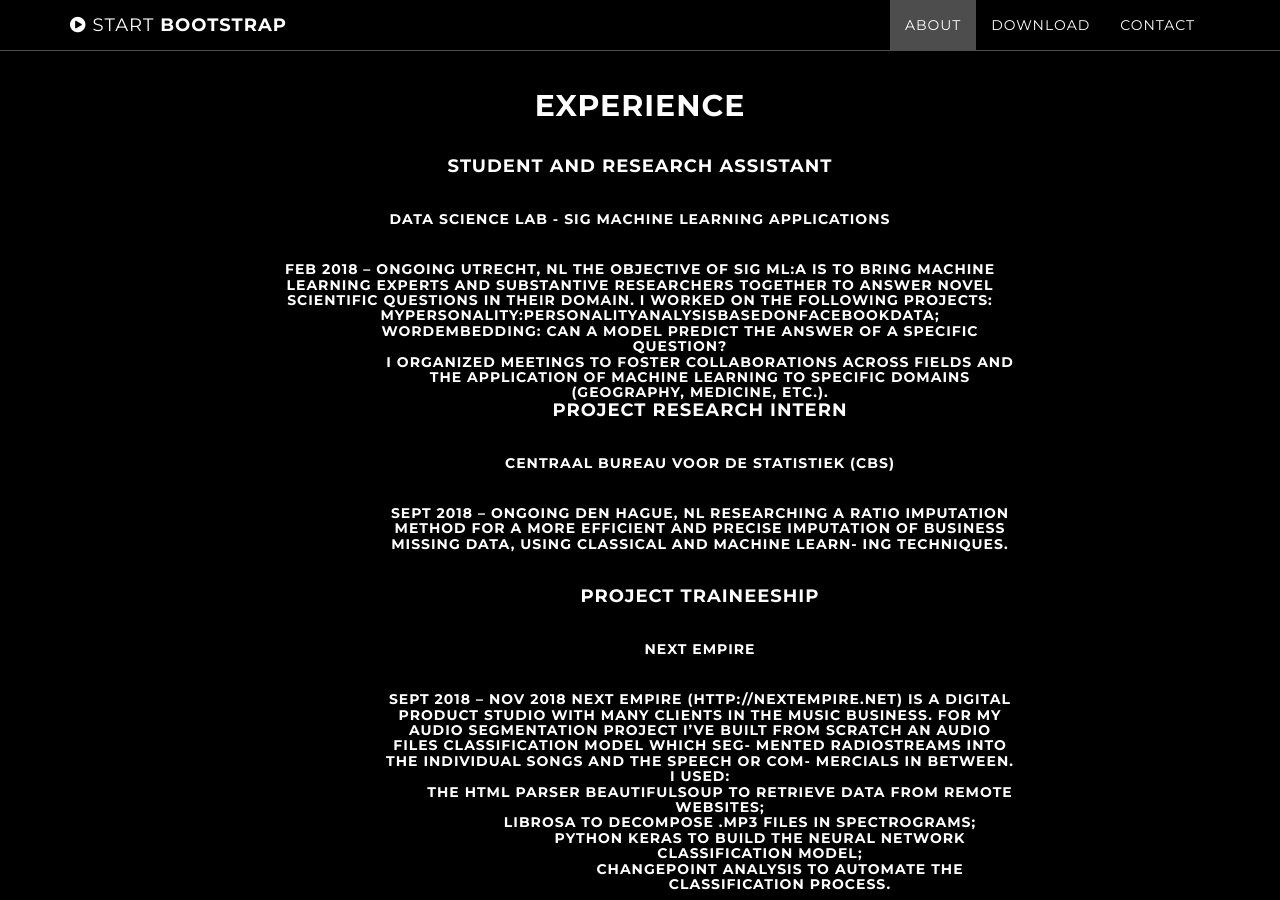
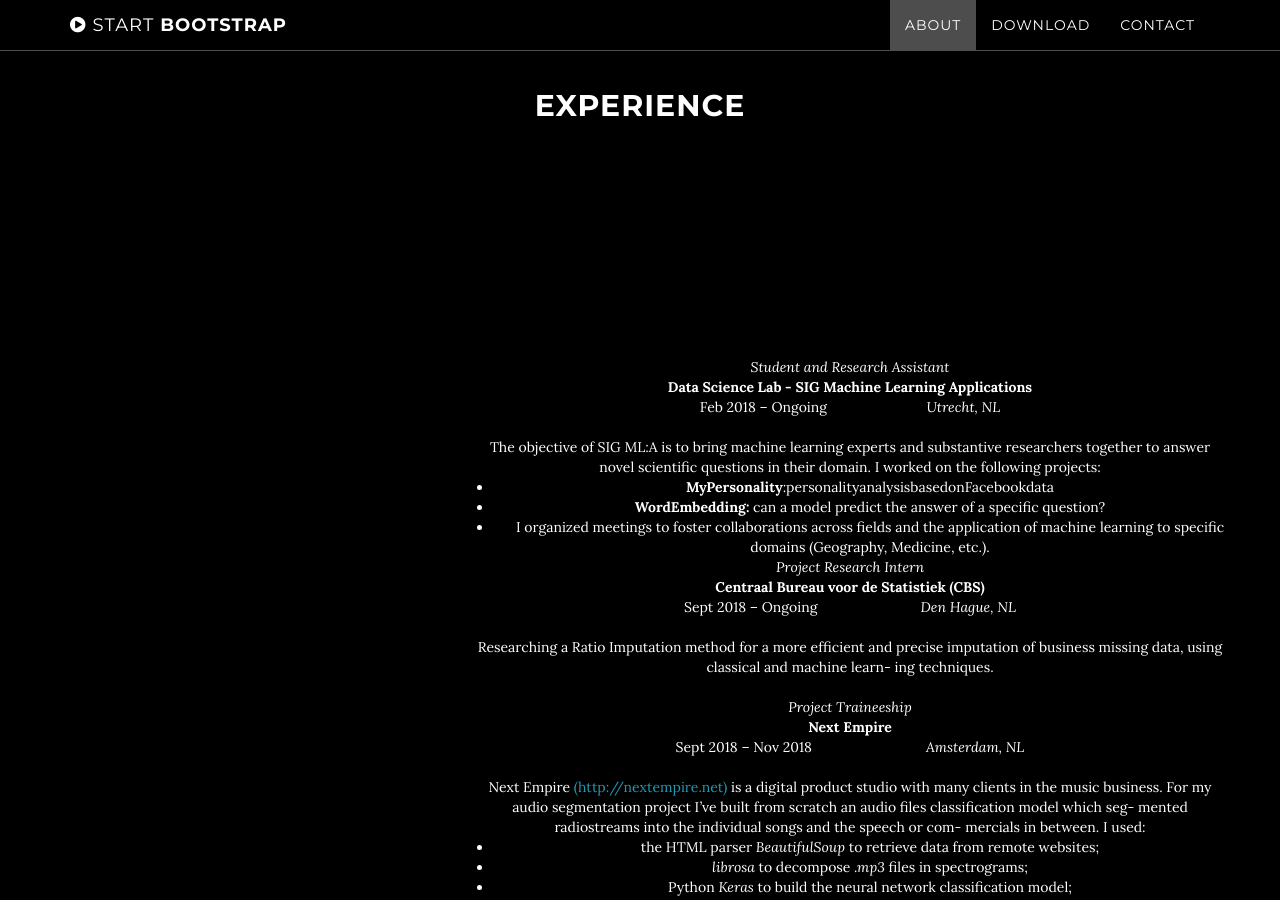
Before and after one commit to AgneseG/AgneseG.github.io, a Jekyll site: the page built from index.html, in a window 1280 px wide and 900 px high, scrolled down 1011 px. Built offline with Jekyll 4.4.1, drawn with Linux system fonts in a browser that asks for light colours.

Commit message:
Update about.html

```diff
--- a/_includes/about.html
+++ b/_includes/about.html
@@ -7,31 +7,37 @@
 
 
 
-<h4>Student and Research Assistant <h4>
-<h5>Data Science Lab - SIG Machine Learning Applications <h5>
-Feb 2018 – Ongoing Utrecht, NL
-
-The objective of SIG ML:A is to bring machine learning experts and substantive researchers together to answer novel scientific questions in their domain. I worked on the following projects:
-<ul> MyPersonality:personalityanalysisbasedonFacebookdata;
-<ul> WordEmbedding: can a model predict the answer of a specific question?
-<ul> I organized meetings to foster collaborations across fields and the application of machine learning to specific domains (Geography, Medicine, etc.).
-
-    <h4>Project Research Intern <h4>
-<h5>Centraal Bureau voor de Statistiek (CBS) <h5>
-Sept 2018 – Ongoing Den Hague, NL
-Researching a Ratio Imputation method for a more efficient and precise imputation of business missing data, using classical and machine learn- ing techniques.
-
-
-<h4>Project Traineeship <h4>
-<h5>Next Empire <h5>
-Sept 2018 – Nov 2018
-
-Next Empire (http://nextempire.net) is a digital product studio with many clients in the music business. For my audio segmentation project I’ve built from scratch an audio files classification model which seg- mented radiostreams into the individual songs and the speech or com- mercials in between. I used:
-<ul> the HTML parser BeautifulSoup to retrieve data from remote websites;
-    <ul> librosa to decompose .mp3 files in spectrograms;
-        <ul> Python Keras to build the neural network classification model;
-            <ul>  Changepoint Analysis to automate the classification process.
-
+<section id="about" class="container content-section text-center">
+<div class="row">
+<div class="col-lg-8 col-lg-offset-2"><em>Student and Research Assistant </em></div>
+<div class="col-lg-8 col-lg-offset-2"><strong>Data Science Lab - SIG Machine Learning Applications </strong></div>
+<div class="col-lg-8 col-lg-offset-2">Feb 2018 &ndash; Ongoing &nbsp; &nbsp; &nbsp; &nbsp; &nbsp; &nbsp; &nbsp; &nbsp; &nbsp; &nbsp; &nbsp; &nbsp; &nbsp; <em>Utrecht, NL </em></div>
+<div class="col-lg-8 col-lg-offset-2">&nbsp;</div>
+<div class="col-lg-8 col-lg-offset-2">The objective of SIG ML:A is to bring machine learning experts and substantive researchers together to answer novel scientific questions in their domain. I worked on the following projects:</div>
+<ul>
+<li class="col-lg-8 col-lg-offset-2"><strong>MyPersonality</strong>:personalityanalysisbasedonFacebookdata</li>
+<li class="col-lg-8 col-lg-offset-2"><strong>WordEmbedding:</strong> can a model predict the answer of a specific question?</li>
+<li class="col-lg-8 col-lg-offset-2">I organized meetings to foster collaborations across fields and the application of machine learning to specific domains (Geography, Medicine, etc.).</li>
+</ul>
+<div class="col-lg-8 col-lg-offset-2"><em>Project Research Intern </em></div>
+<div class="col-lg-8 col-lg-offset-2"><strong>Centraal Bureau voor de Statistiek (CBS) </strong></div>
+<div class="col-lg-8 col-lg-offset-2">Sept 2018 &ndash; Ongoing &nbsp; &nbsp; &nbsp; &nbsp; &nbsp; &nbsp; &nbsp; &nbsp; &nbsp; &nbsp; &nbsp; &nbsp; &nbsp; &nbsp;<em>Den Hague, NL </em></div>
+<div class="col-lg-8 col-lg-offset-2">&nbsp;</div>
+<div class="col-lg-8 col-lg-offset-2">Researching a Ratio Imputation method for a more efficient and precise imputation of business missing data, using classical and machine learn- ing techniques.</div>
+<div class="col-lg-8 col-lg-offset-2">&nbsp;</div>
+<div class="col-lg-8 col-lg-offset-2"><em>Project Traineeship </em></div>
+<div class="col-lg-8 col-lg-offset-2"><strong>Next Empire </strong></div>
+<div class="col-lg-8 col-lg-offset-2">Sept 2018 &ndash; Nov 2018 &nbsp; &nbsp; &nbsp; &nbsp; &nbsp; &nbsp; &nbsp; &nbsp; &nbsp; &nbsp; &nbsp; &nbsp; &nbsp; &nbsp; &nbsp;<em> Amsterdam, NL</em></div>
+<div class="col-lg-8 col-lg-offset-2">&nbsp;</div>
+<div class="col-lg-8 col-lg-offset-2">Next Empire <a href="http://nextempire.net">(http://nextempire.net)</a>&nbsp;is a digital product studio with many clients in the music business. For my audio segmentation project I&rsquo;ve built from scratch an audio files classification model which seg- mented radiostreams into the individual songs and the speech or com- mercials in between. I used:</div>
+<ul>
+<li class="col-lg-8 col-lg-offset-2">the HTML parser <em>BeautifulSoup</em> to retrieve data from remote websites;</li>
+<li class="col-lg-8 col-lg-offset-2"><em>librosa</em> to decompose <em>.mp3</em> files in spectrograms;</li>
+<li class="col-lg-8 col-lg-offset-2">Python <em>Keras</em> to build the neural network classification model;</li>
+<li class="col-lg-8 col-lg-offset-2">Changepoint Analysis to automate the classification process.</li>
+</ul>
+</div>
+</section>
 
 
 
```
